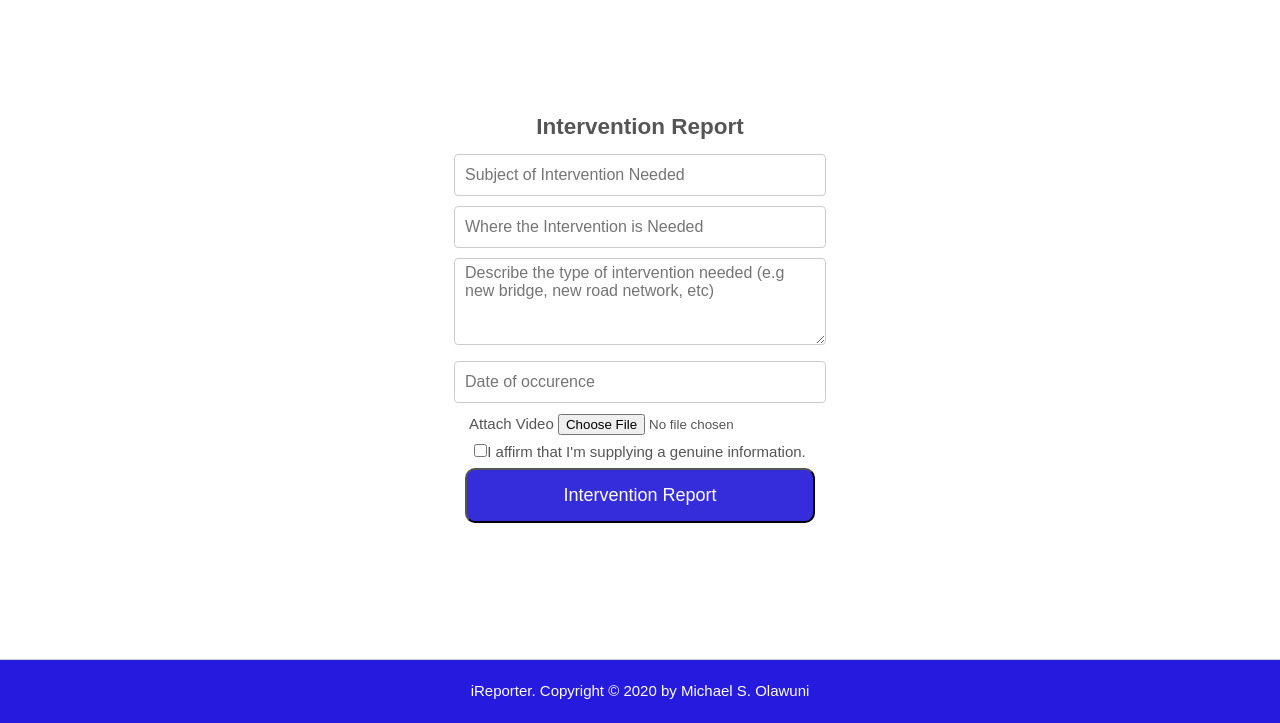
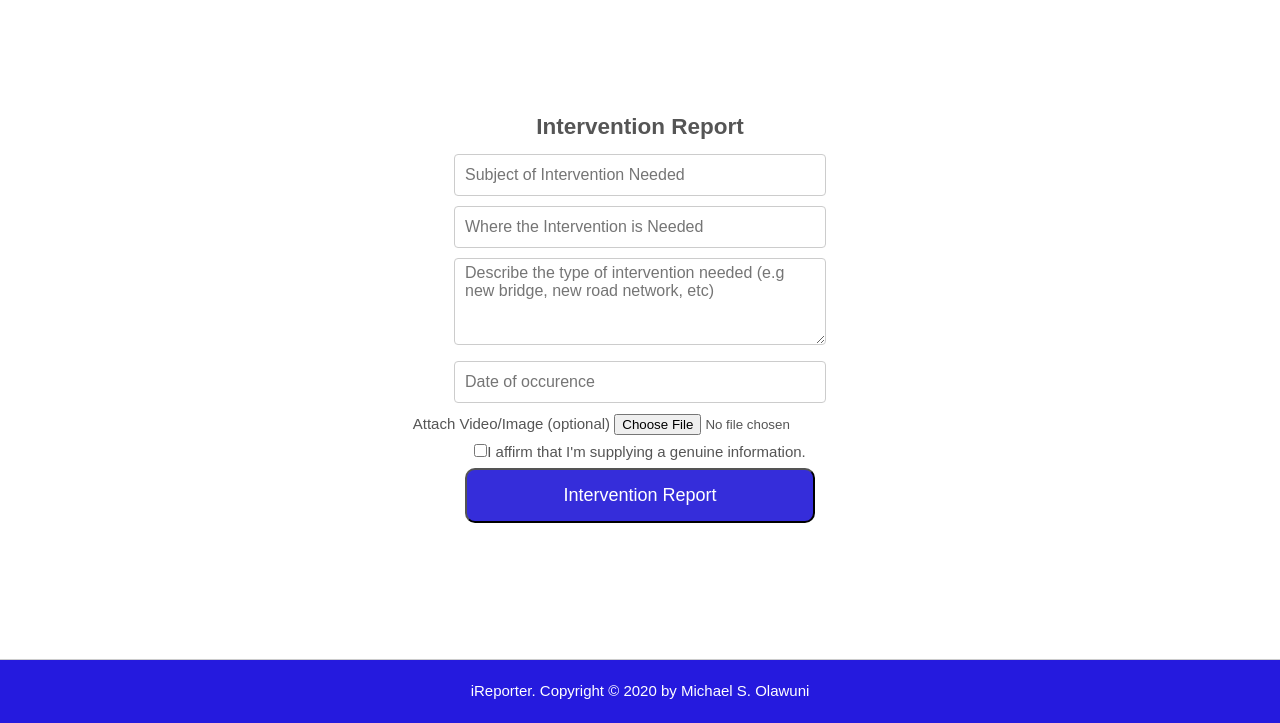
Before and after one commit to mikejesus/iReporter-app, a plain HTML site: page UI/create-intervention.html in a window 1280 px wide. Shown: the part 86-809 px from the top of the page. Drawn offline with Linux system fonts and the light colour scheme.

Commit message:
feature: Add image to intervention

```diff
--- a/UI/create-intervention.html
+++ b/UI/create-intervention.html
@@ -61,7 +61,7 @@
                     </div>
 
                     <div class="form-class">
-                        <label>Attach Video </label><input type="file">
+                        <label>Attach Video/Image (optional) </label></label><input type="file" placeholder="Upload Either Video or Image">
                     </div>
 
                     <div class="form-class">
```
